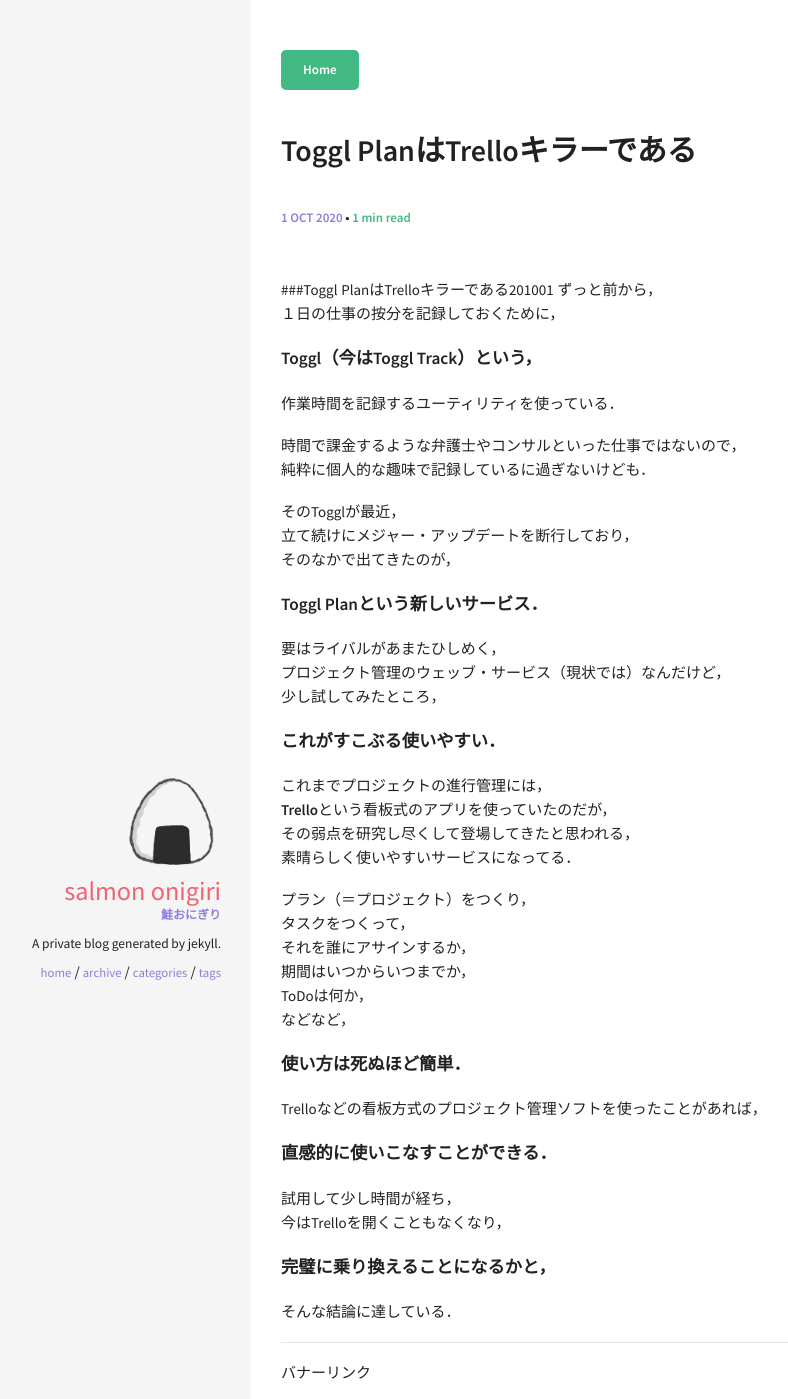
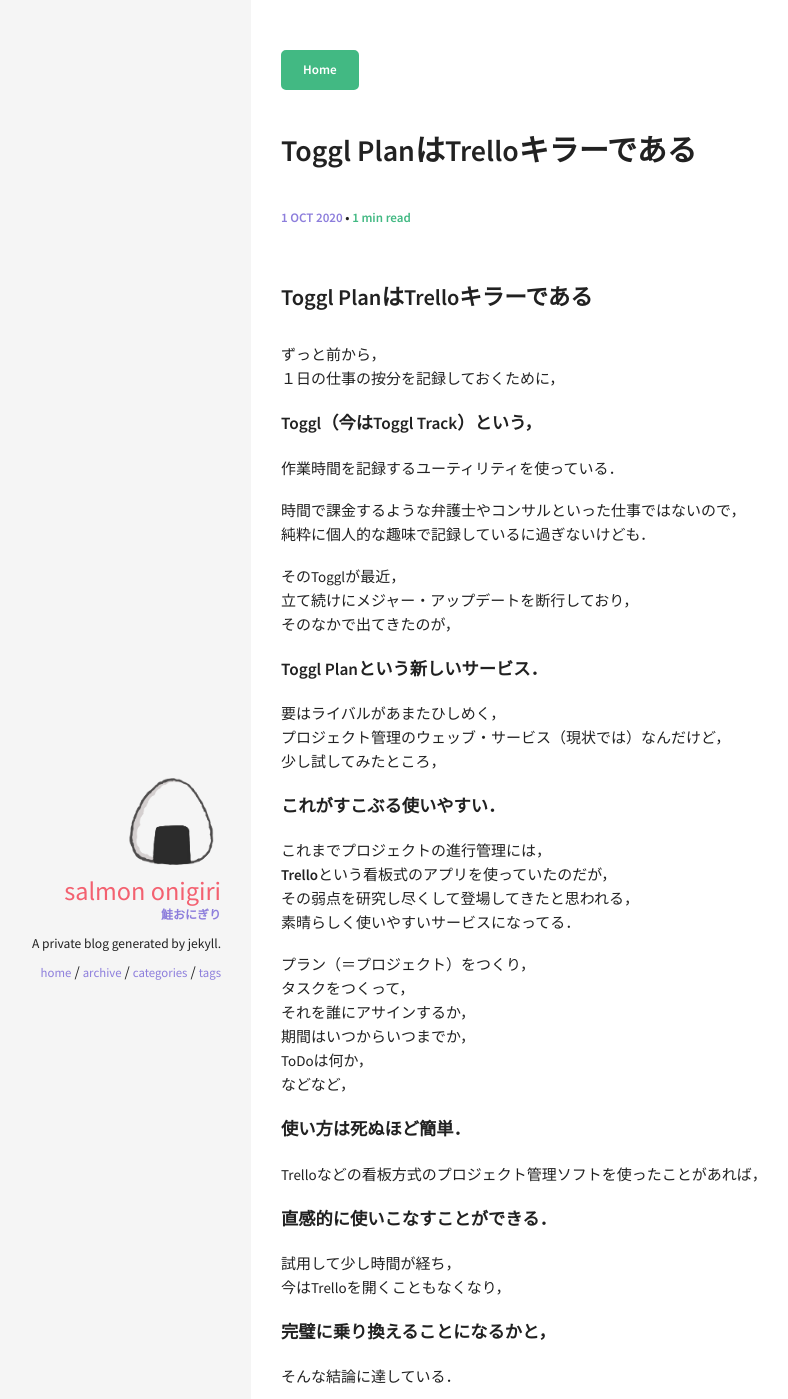
Before and after one commit to Salmon-Onigiri/Blog, a Jekyll site: the page built from _posts/2020-10-01-TogglPlanIsQuiteGood.md, in a window 1280 px wide, cut to the strip 0-1399 px from the top of the page. Shown: the whole strip, without its empty margins (69-857 px from the left). Built offline with Jekyll 4.4.1, drawn with Linux system fonts in a browser that asks for light colours.

Commit message:
201008-2

```diff
--- a/_posts/2020-10-01-TogglPlanIsQuiteGood.md
+++ b/_posts/2020-10-01-TogglPlanIsQuiteGood.md
@@ -39,7 +39,7 @@
 # [miscs]
 comments: true
 ---
-###Toggl PlanはTrelloキラーである201001
+### Toggl PlanはTrelloキラーである
 ずっと前から，
 １日の仕事の按分を記録しておくために，
 ##### Toggl（今はToggl Track）という，
```
